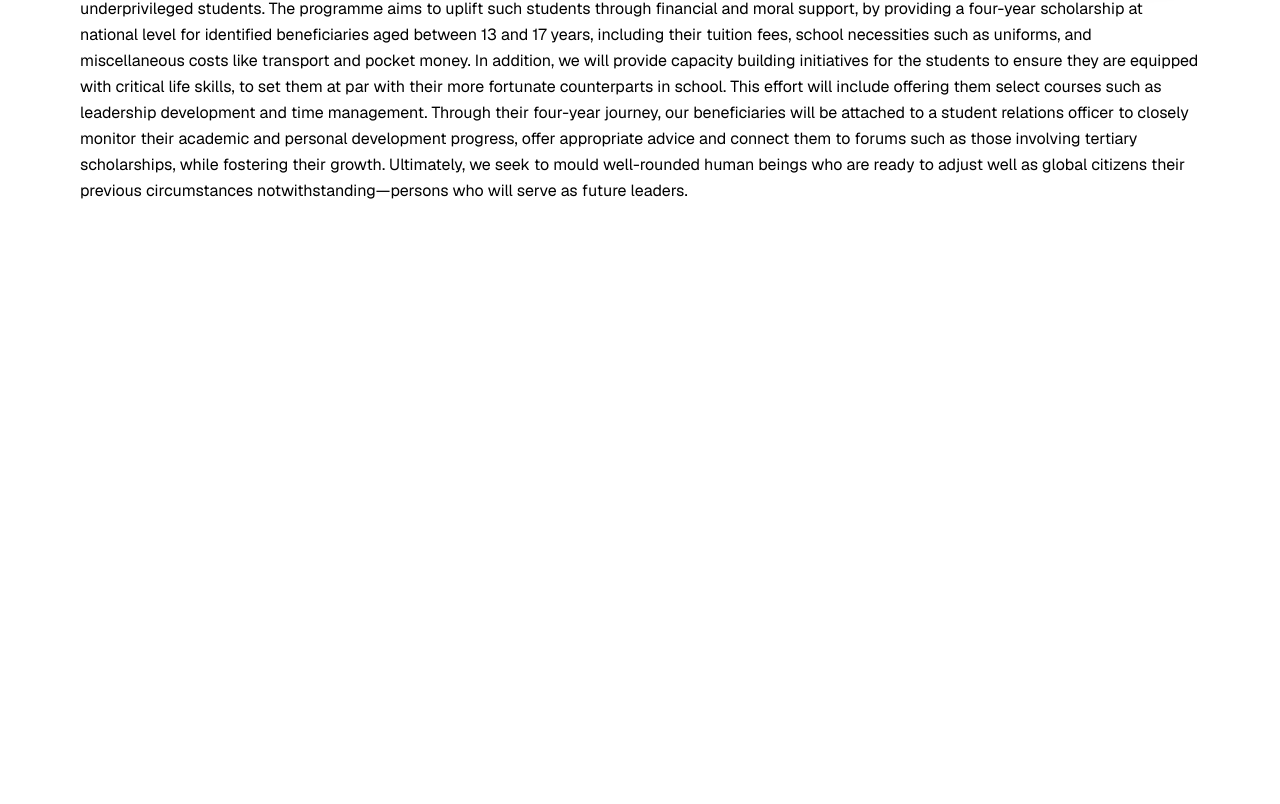
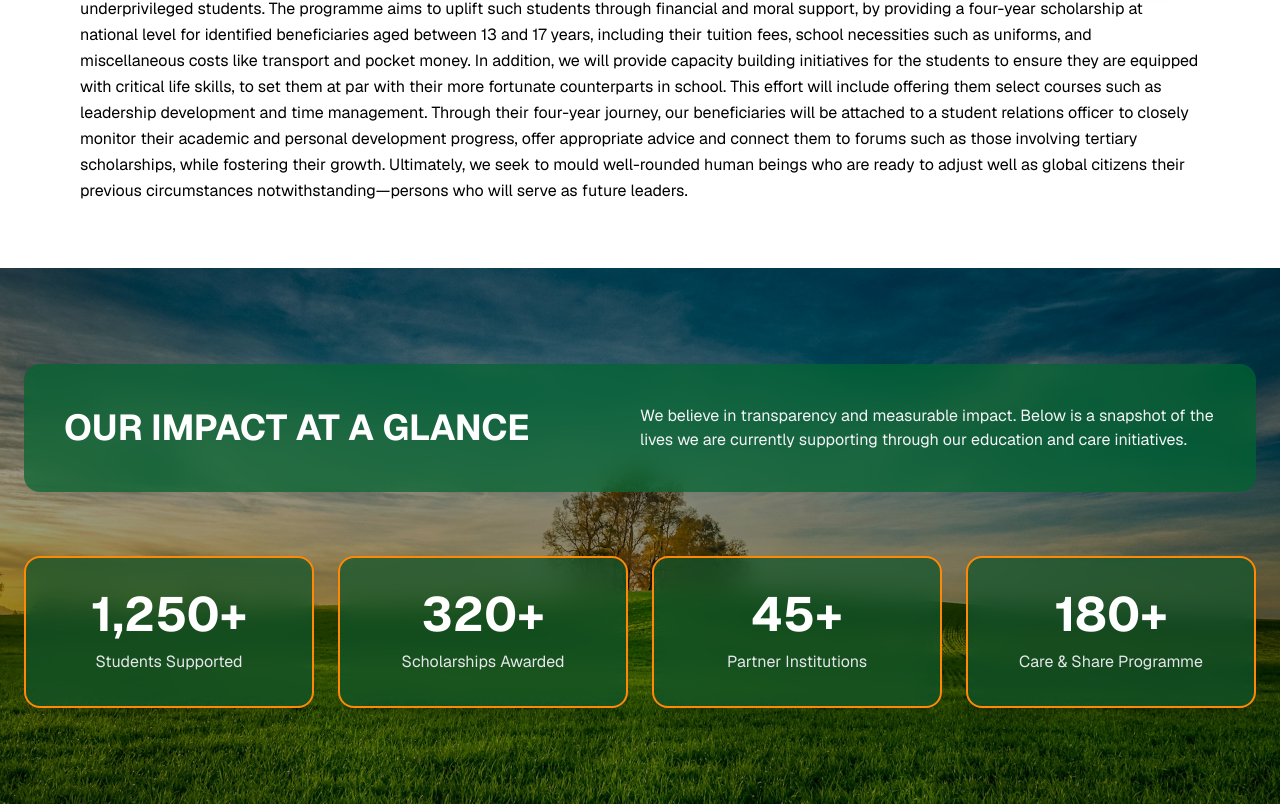
Before and after one commit to analyst15/elimishaweb, a Next.js app: page / in a window 1280 px wide. Shown: the part 1665-2469 px from the top of the page. Before the commit the page ends 1933 px from the top, so only its background shows below. Built offline with nearby package versions, Linux system fonts and the light colour scheme.

Commit message:
ImpactSection added to the landing page.

```diff
--- a/app/page.tsx
+++ b/app/page.tsx
@@ -3,6 +3,7 @@ import Navbar from "./components/navbar";
 import Hero from "./components/Hero";
 import QuoteSection from "./components/QuoteSection";
 import VideoSection from "./components/VideoSection";
+import ImpactSection from "./components/ImpactSection";
 
 export default function Home() {
   return (
@@ -14,6 +15,7 @@ export default function Home() {
       <Hero />
       <QuoteSection />
       <VideoSection />
+      <ImpactSection />
       </main>
     </div>
   );
```
